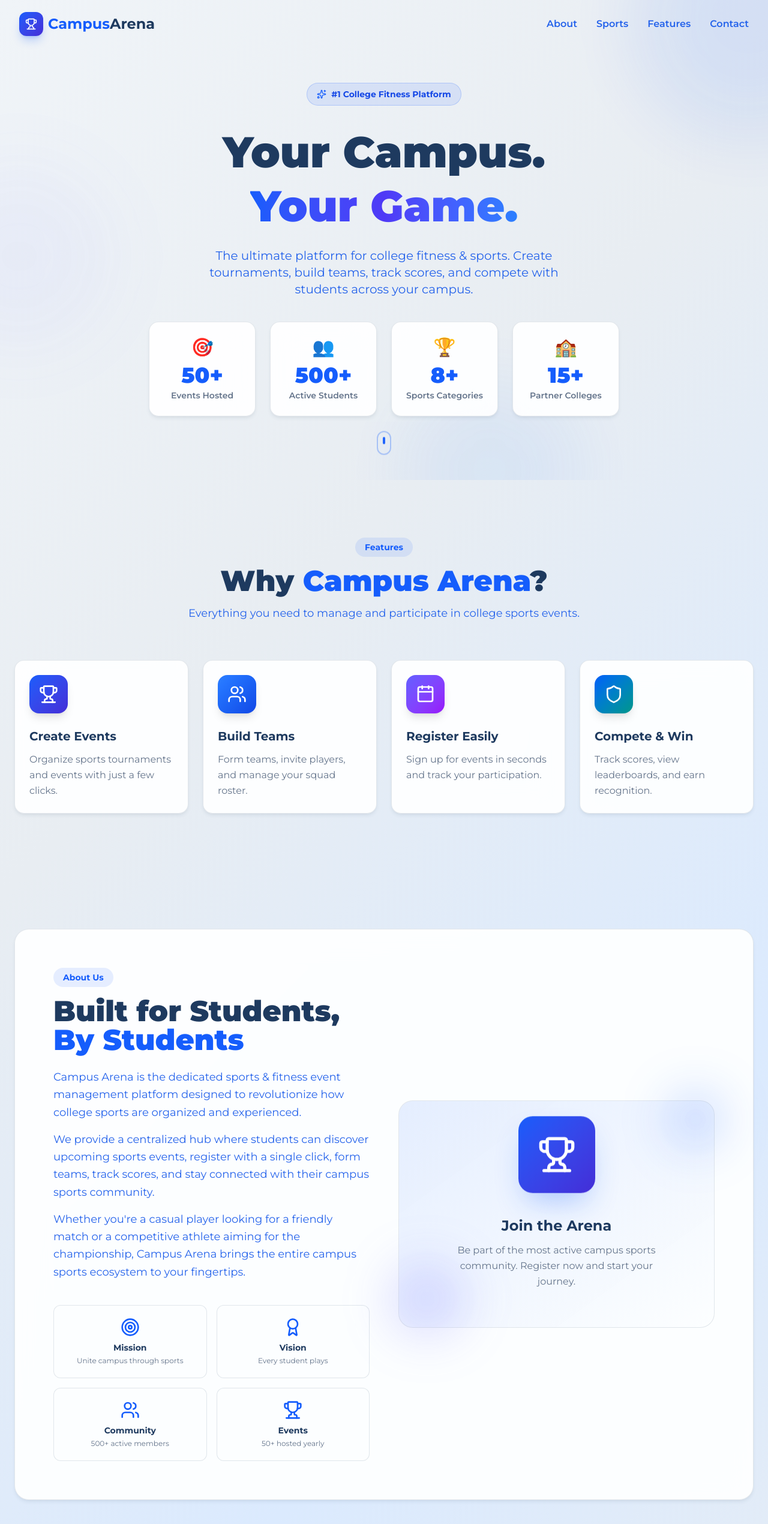
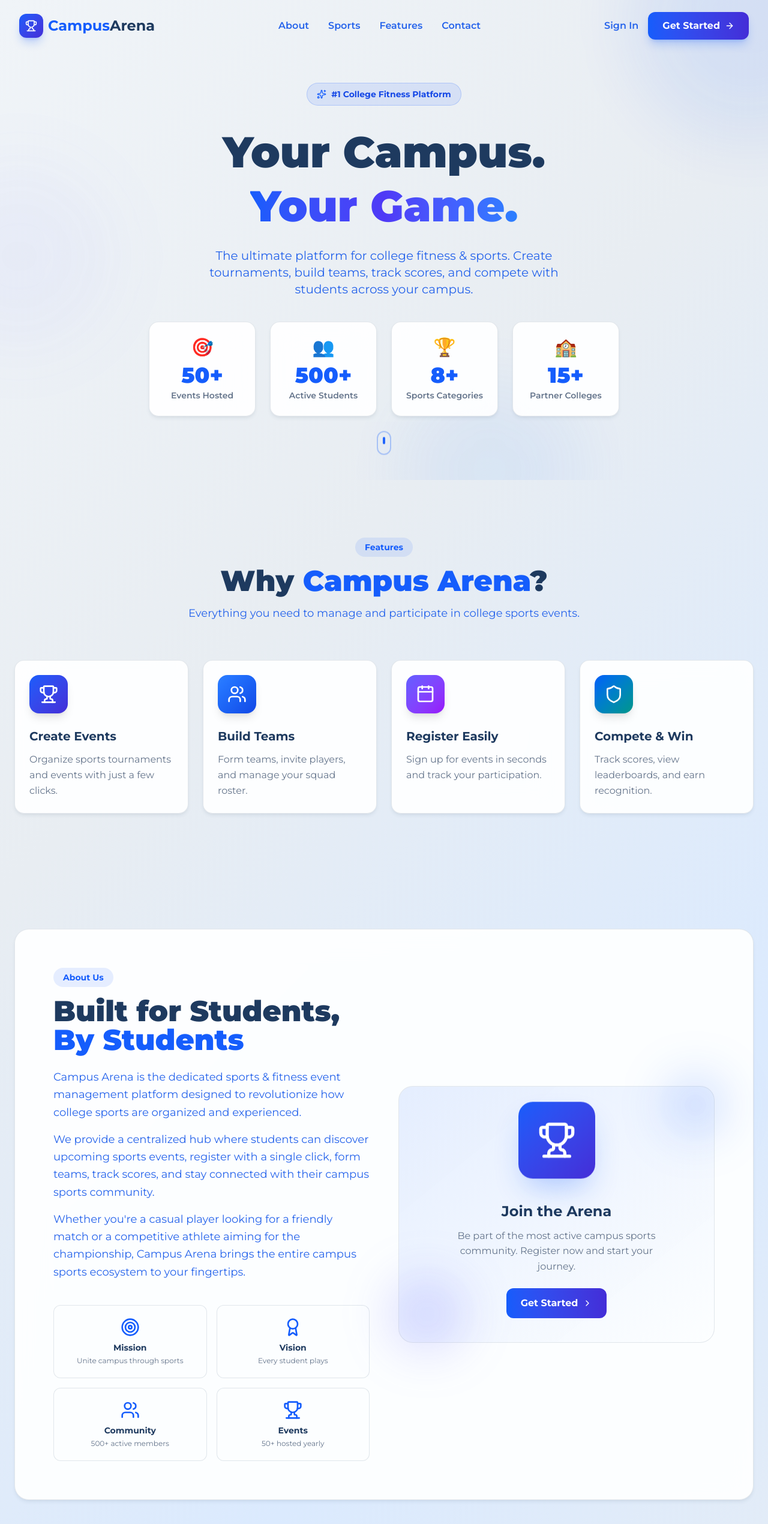
Before and after one commit to coder-pranjal202/college-fitness, a React (Vite) app in the folder campus-arena/: page / in a window 1280 px wide. Shown: the top 2540 px of the page at 60% size. Built offline with nearby package versions, Linux system fonts and the light colour scheme.

Commit message:
Again add sign for clear view

```diff
--- a/campus-arena/src/pages/Home.jsx
+++ b/campus-arena/src/pages/Home.jsx
@@ -109,6 +109,18 @@ export default function Home() {
               </a>
             </div>
 
+            {/* Desktop CTA Buttons */}
+            <div className="hidden md:flex items-center gap-4">
+              <Link to="/login" className="theme-text-secondary hover:text-blue-600 font-semibold transition-colors">
+                Sign In
+              </Link>
+              <Link
+                to="/register"
+                className="bg-gradient-to-r from-blue-600 to-indigo-700 hover:from-blue-700 hover:to-indigo-800 text-white px-6 py-2.5 rounded-xl font-bold transition-all duration-300 shadow-lg shadow-blue-600/25 hover:shadow-blue-600/40 hover:scale-105 flex items-center gap-2"
+              >
+                Get Started <ArrowRight className="w-4 h-4" />
+              </Link>
+            </div>
 
             {/* Mobile Menu Button */}
             <button
@@ -129,6 +141,14 @@ export default function Home() {
               <a href="#features" onClick={() => setMenuOpen(false)} className="theme-text-secondary hover:text-blue-600 font-semibold py-2 transition-colors">Features</a>
               <a href="#contact" onClick={() => setMenuOpen(false)} className="theme-text-secondary hover:text-blue-600 font-semibold py-2 transition-colors">Contact</a>
               <hr className="theme-separator my-2" />
+              <Link to="/login" onClick={() => setMenuOpen(false)} className="theme-text-secondary hover:text-blue-600 font-semibold py-2 transition-colors text-center">Sign In</Link>
+              <Link
+                to="/register"
+                onClick={() => setMenuOpen(false)}
+                className="bg-gradient-to-r from-blue-600 to-indigo-700 text-white px-6 py-3 rounded-xl font-bold text-center"
+              >
+                Get Started Free
+              </Link>
             </div>
           </div>
         )}
@@ -276,6 +296,12 @@ export default function Home() {
                   <p className="theme-text-muted mb-6 max-w-sm mx-auto">
                     Be part of the most active campus sports community. Register now and start your journey.
                   </p>
+                  <Link
+                    to="/register"
+                    className="inline-flex items-center gap-2 bg-gradient-to-r from-blue-600 to-indigo-700 text-white px-6 py-3 rounded-xl font-bold hover:shadow-lg hover:shadow-blue-600/25 transition-all duration-300 hover:scale-105"
+                  >
+                    Get Started <ChevronRight className="w-4 h-4" />
+                  </Link>
                 </div>
               </div>
               {/* Decorative Elements */}
```
